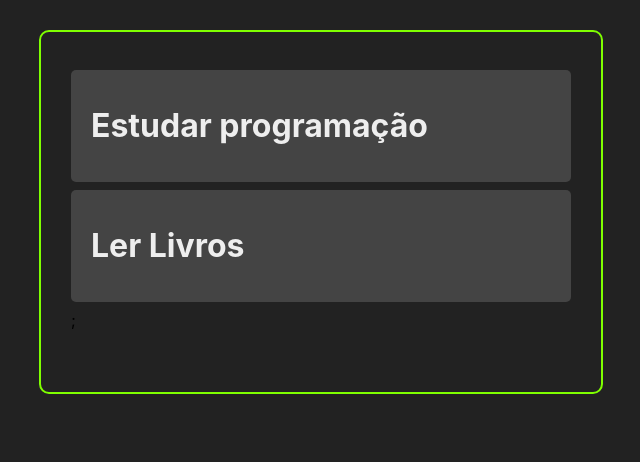
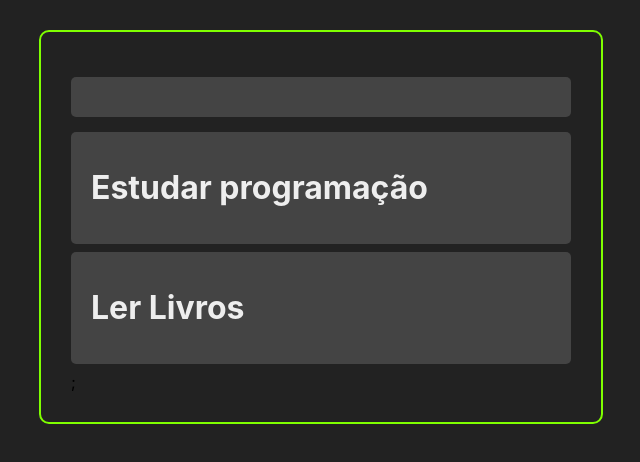
Before and after one commit to mathocihara/Agenda-Tarefa, a React (Create React App) app in the folder my-app/: page / in a window 1280 px wide. Shown: the top 462 px of the page, without its empty margins (319-959 px from the left). Built offline with nearby package versions, Linux system fonts and the light colour scheme.

Commit message:
adição .jsx nos .js e um input na tela principal

```diff
--- a/my-app/src/App.js
+++ b/my-app/src/App.jsx
@@ -1,5 +1,6 @@
 import React, { useState } from 'react';
 import '../src/App.css';
+import AddTask from './componetes/AddsTask';
 import Tasks from './componetes/Tasks';
 const App = () =>{
   const [tasks, setTasks ] = useState([{
@@ -17,7 +18,9 @@
   return (
 
     <div>
-    <div className='container'> <Tasks tasks={tasks} /> </div>
+    <div className='container'>
+    <AddTask/>
+    <Tasks tasks={tasks} /> </div>
     </div>
 
   );
--- /dev/null
+++ b/my-app/src/componetes/AddTask.css
@@ -0,0 +1,16 @@
+.add-task-container{
+    margin: 15px 0;
+    width: 100%;
+    display: flex;
+}
+
+.add-task-input{
+    height: 40px;
+    padding: 0 10px;
+    border-radius: 5px;
+    border: none;
+    flex: 2;
+    background-color: #444;
+    color: #eee;
+    font-size: 16px;
+}
--- /dev/null
+++ b/my-app/src/componetes/AddsTask.jsx
@@ -0,0 +1,13 @@
+import React from 'react';
+import '../componetes/AddTask.css'
+
+const AddTask = () => {
+    return (
+
+        <div className='add-task-container'>
+            <input className='add-task-input' type="text" />
+        </div>
+     );
+}
+
+export default AddTask;
```
Also changed, not shown: my-app/src/componetes/Task.jsx (renamed from my-app/src/componetes/Task.js), my-app/src/componetes/Tasks.jsx (renamed from my-app/src/componetes/Tasks.js).
